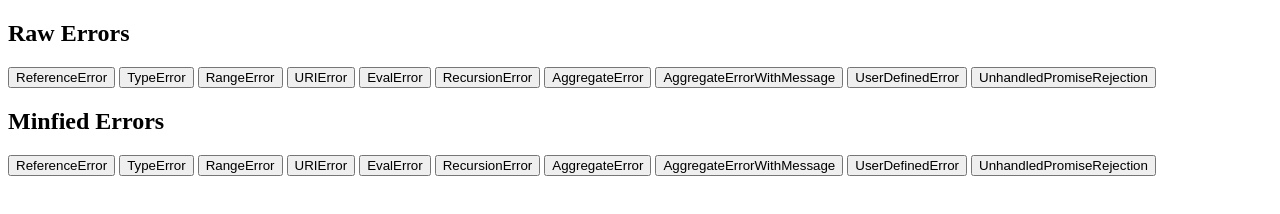
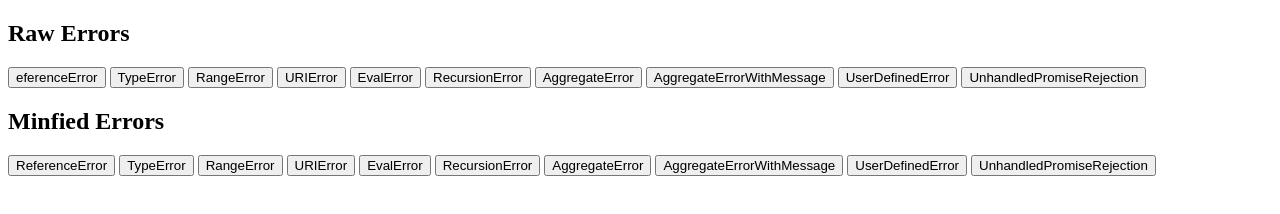
Before and after one commit to ashwinraj-afk/Errors, a plain HTML site: page docs/index.html in a window 1280 px wide. Drawn offline with Linux system fonts and the light colour scheme.

Commit message:
Update index.html

```diff
--- a/docs/index.html
+++ b/docs/index.html
@@ -18,7 +18,7 @@
 
 <h2>Raw Errors</h2>
 
-<button type="button" onclick="ReferenceError()">ReferenceError</button>
+<button type="button" onclick="ReferenceError()">eferenceError</button>
 <button type="button" onclick="TypeError()">TypeError</button>
 <button type="button" onclick="RangeError()">RangeError</button>
 <button type="button" onclick="URIError()">URIError</button>
```
